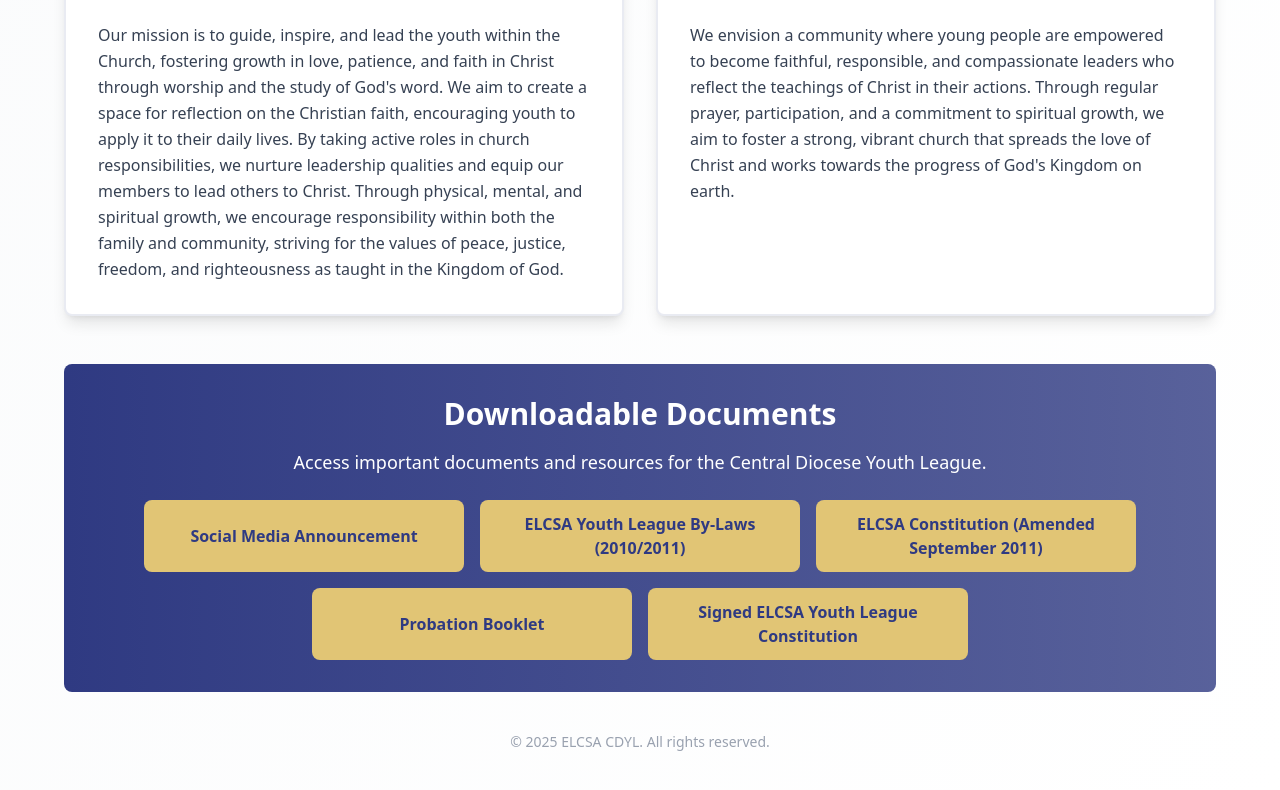
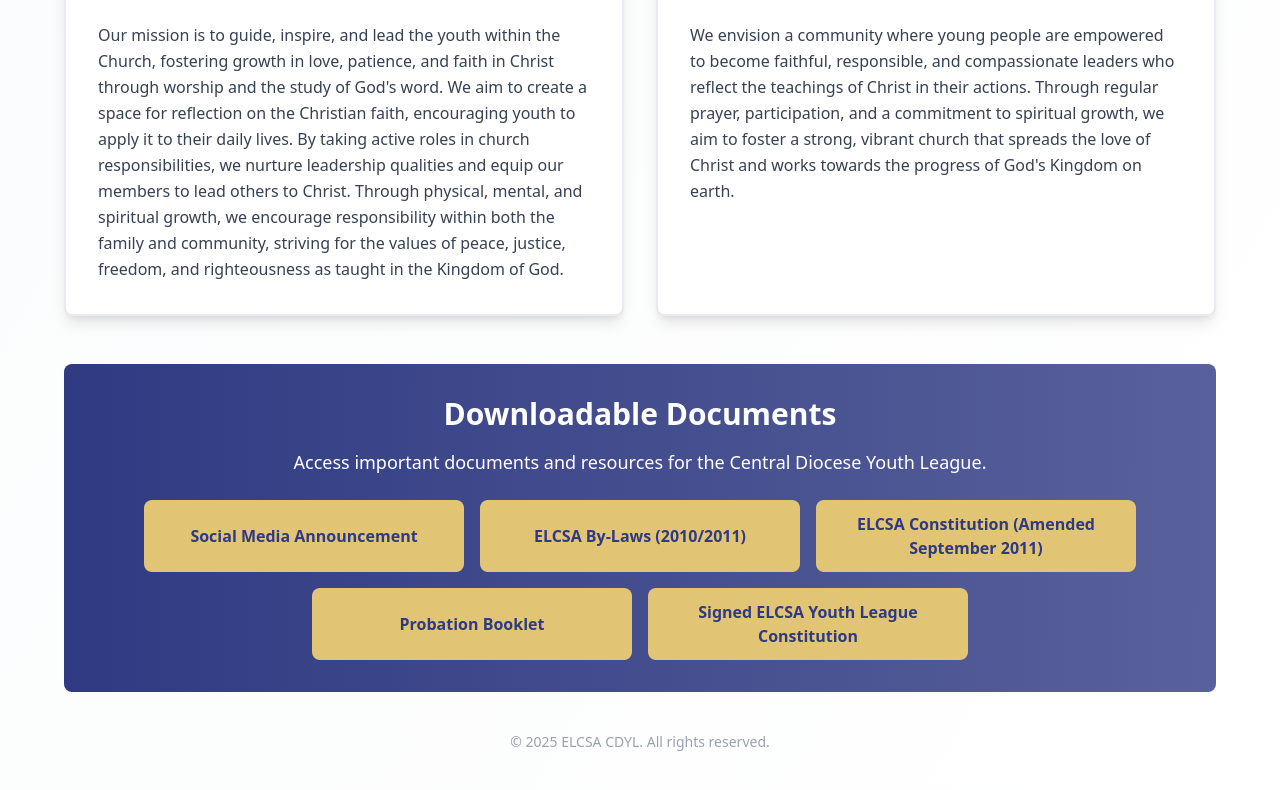
Before and after one commit to sinebongo/church, a Next.js app: page /about in a window 1280 px wide. Shown: the part 1430-2220 px from the top of the page. Built offline with nearby package versions, Linux system fonts and the light colour scheme.

Commit message:
feat: update titles for download buttons and leadership roles for consistency

```diff
--- a/app/(pages)/about/page.tsx
+++ b/app/(pages)/about/page.tsx
@@ -164,7 +164,7 @@
               Social Media Announcement
             </DownloadButton>
             <DownloadButton href="/documents/elcsa_by-laws_20102-edited-09-2011.pdf">
-              ELCSA Youth League By-Laws (2010/2011)
+              ELCSA By-Laws (2010/2011)
             </DownloadButton>
             <DownloadButton href="/documents/ELCSA-CONSTITUTION-AMMENDED-SEPTEMBER-2011-THE-FINAL-ONE-WITHOUTH-SIGNATURES-PAGE-3-.pdf">
               ELCSA Constitution (Amended September 2011)
--- a/app/services/data.tsx
+++ b/app/services/data.tsx
@@ -11,7 +11,7 @@
     { role: "Southern Mission Circuit Chairperson", name: "Boitumelo Tshukudu", img: "/boitumelo.jpg" },
     { role: "Eastern Circuit Chairperson", name: "Lwazi Makapola", img: "/lwazi.jpg" },
     { role: "Eastern Circuit Secretary", name: "Palesa Mosholi", img: "/palesa.jpg" },
-    { role: "Pretoria Chairperson", name: "Mpumelelo Sibanyoni", img: "/mpumelelo.jpg" },
+    { role: "Pretoria Circuit Chairperson", name: "Mpumelelo Sibanyoni", img: "/mpumelelo.jpg" },
     { role: "Western Circuit Chairperson", name: "Mpho Seboka", img: "/mpho.jpg" },
     { role: "Western Circuit Secretary", name: "Lesego Mkhabela", img: "/lesego.jpg" },
     { role: "Soweto Circuit Chairperson", name: "Mapula Ramahlo", img: "/mapula.jpg" },
```
